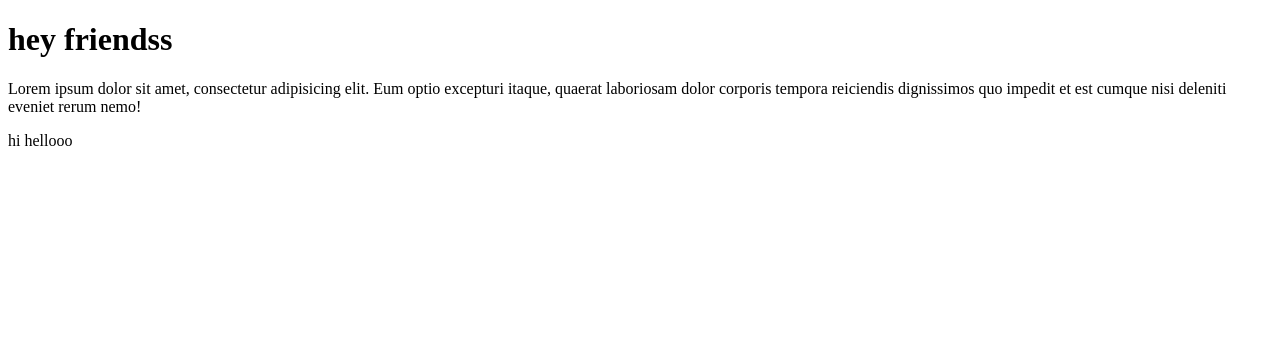
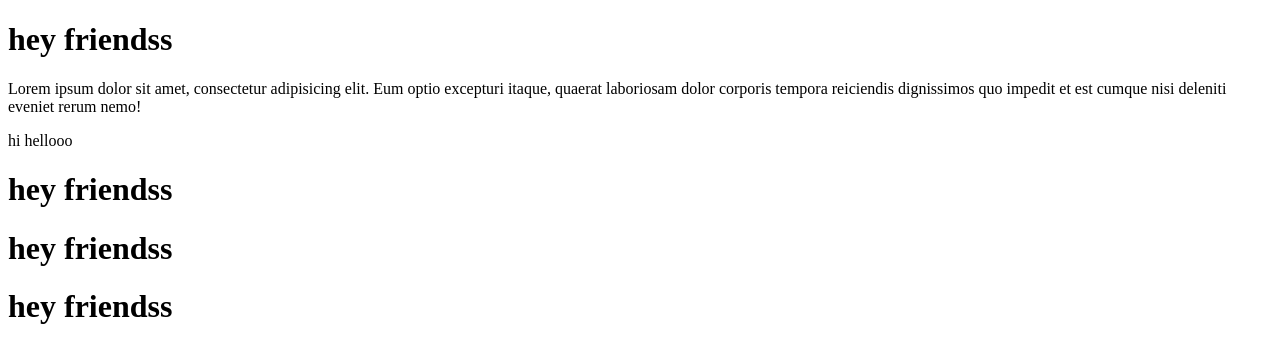
Before and after one commit to Ajithjohnson33/Git_PracticeExercises, a plain HTML site: page hey.html in a window 1280 px wide. Drawn offline with Linux system fonts and the light colour scheme.

Commit message:
clone file edited and pushed

```diff
--- a/hey.html
+++ b/hey.html
@@ -18,5 +18,13 @@
 
 
         <p>hi hellooo</p>
+
+  <h1>hey friendss</h1>
+  <h1>hey friendss</h1>
+  <h1>hey friendss</h1>
+
+
+
+
 </body>
 </html>
```
